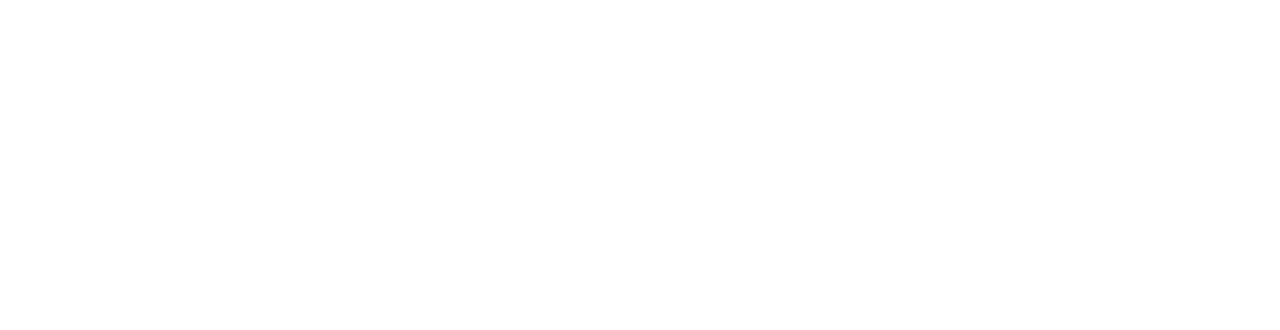
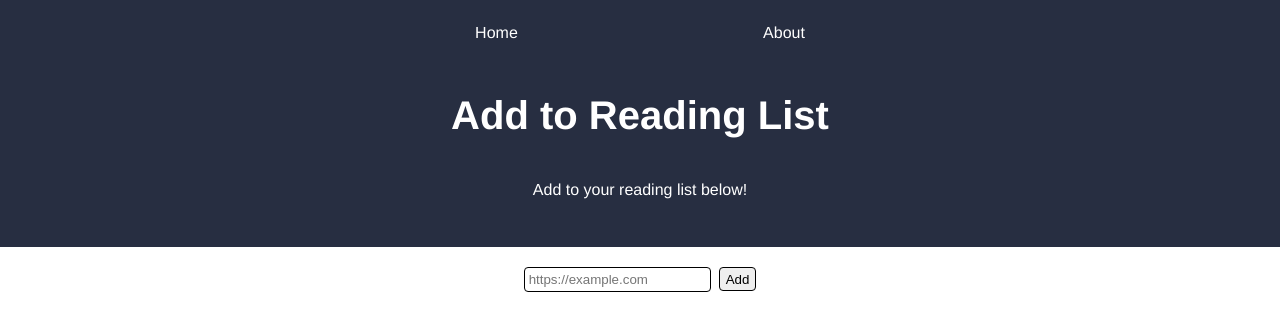
Before and after one commit to brodyd795/personal-site, a Next.js app: page /reading in a window 1280 px wide. Before the commit this address had no page. Shown: the top 330 px of the page. Built offline with nearby package versions, Linux system fonts and the light colour scheme.

Commit message:
Basic form without api req

```diff
--- /dev/null
+++ b/pages/reading.tsx
@@ -0,0 +1,55 @@
+import React, {useState} from 'react';
+import styled from 'styled-components';
+
+import {Container} from '../components/container';
+
+const StyledInput = styled.input`
+	margin: 20px auto;
+	padding: 4px;
+	border: 1px solid black;
+	border-radius: 4px;
+`;
+
+const StyledSubmit = styled.input`
+	margin-left: 8px;
+	border: 1px solid black;
+	border-radius: 4px;
+	height: 24px;
+`;
+
+const Reading = () => {
+	const [url, setUrl] = useState('');
+
+	const handleChange = (e: {target: {value: React.SetStateAction<string>}}) => {
+		setUrl(e.target.value);
+	};
+
+	const handleSubmit = (e: {preventDefault: () => void}) => {
+		e.preventDefault();
+		console.log('url', url);
+	};
+
+	return (
+		<Container
+			headerText='Add to Reading List'
+			subHeaderText='Add to your reading list below!'
+		>
+			<main>
+				<form onSubmit={handleSubmit}>
+					<label id='url' htmlFor='url'>
+						<span hidden>Url:</span>
+						<StyledInput
+							onChange={handleChange}
+							value={url}
+							name='url'
+							placeholder='https://example.com'
+						/>
+					</label>
+					<StyledSubmit type='submit' value='Add' />
+				</form>
+			</main>
+		</Container>
+	);
+};
+
+export default Reading;
```
